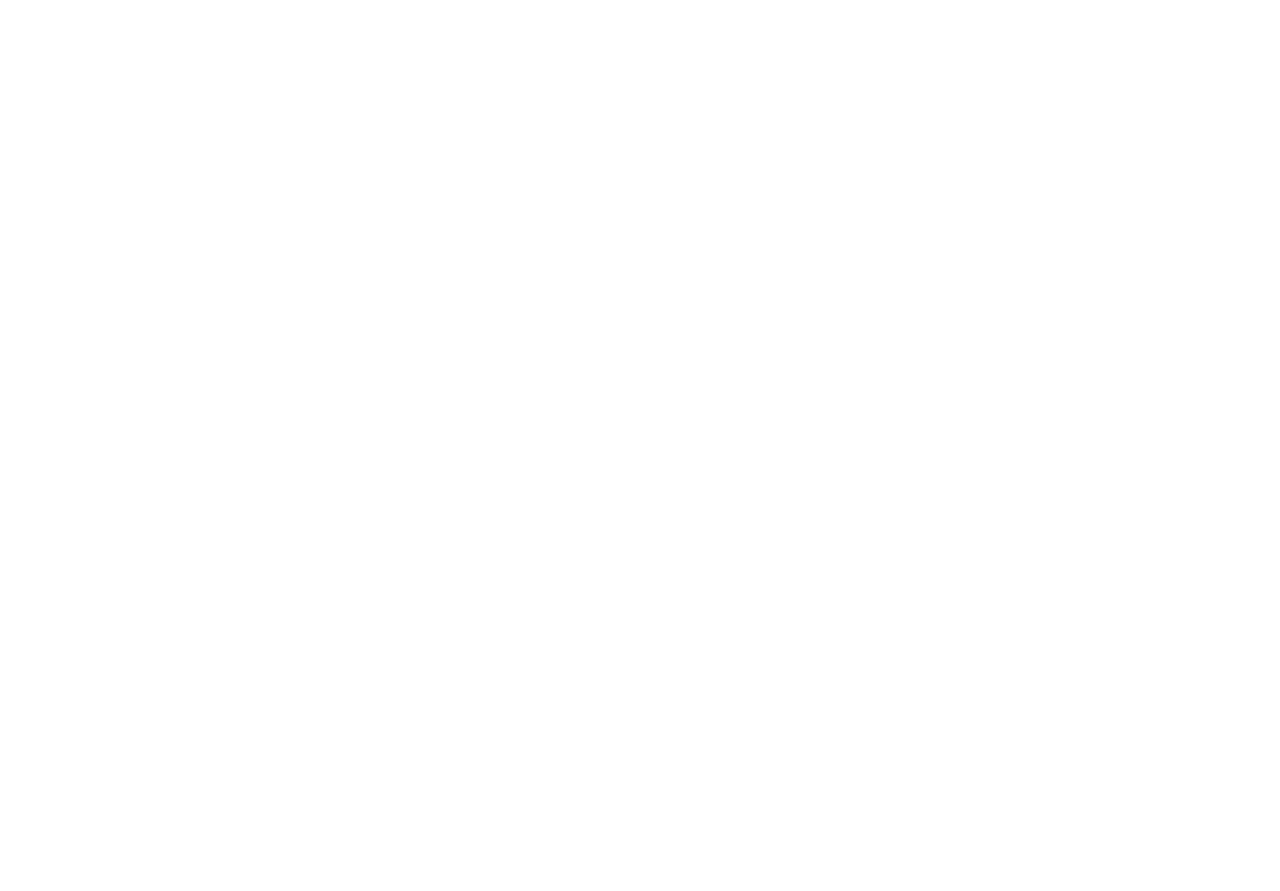
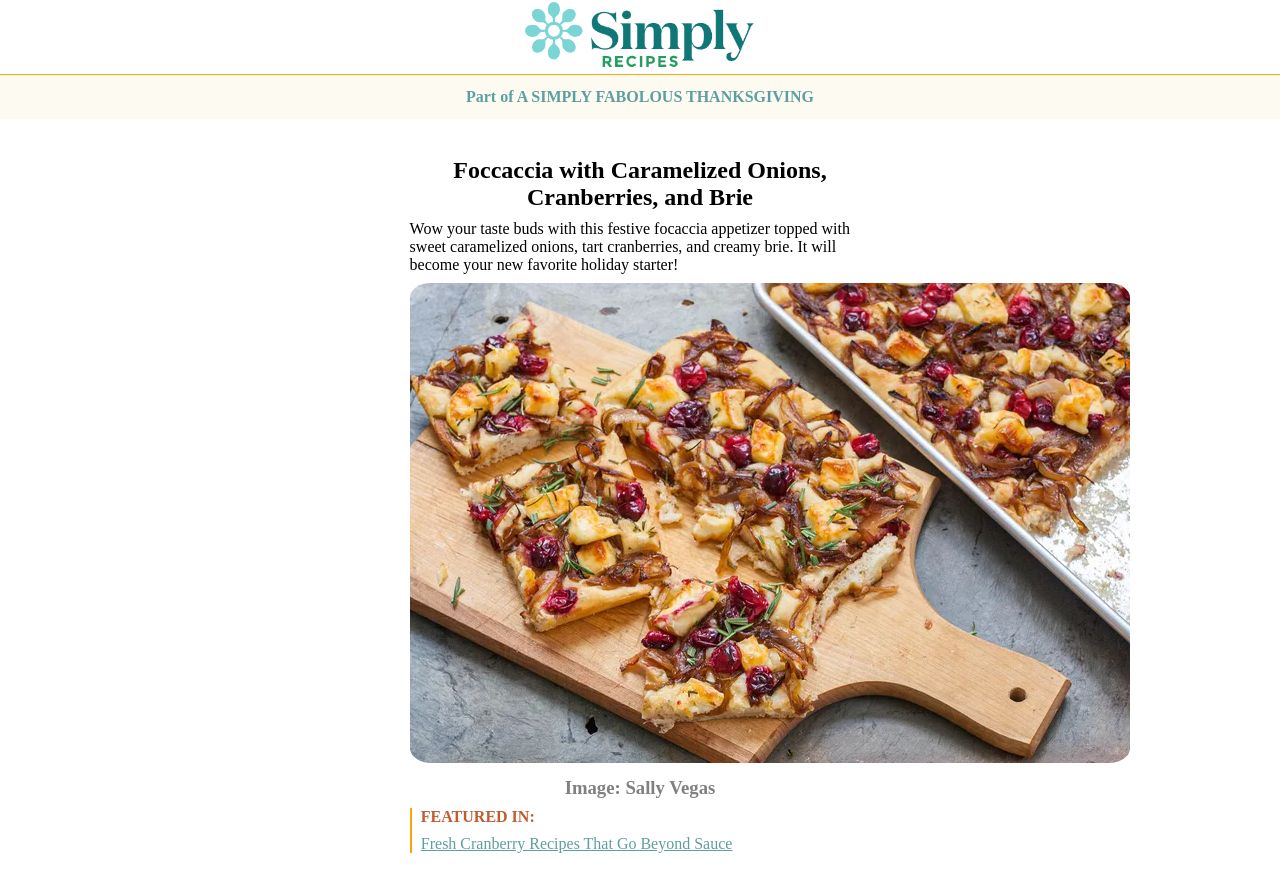
Before and after one commit to xAldox995/FS0624_RECAP_L3, a plain HTML site: page index.html in a window 1280 px wide. Before the commit the page ends 800 px from the top, so only its background shows below. Drawn offline with Linux system fonts and the light colour scheme.

Commit message:
finish hero

```diff
--- /dev/null
+++ b/assets/styles/index.css
@@ -0,0 +1,65 @@
+*{
+    margin: 0;
+    padding: 0;
+}
+
+#logo-container {
+    text-align: center;
+}
+
+#logo-container img {
+    width: 18%;
+}
+
+#logo-container div {
+    border-top: solid 1px orange;
+    background-color: #fdfbf1;
+    padding-bottom: 1% ;
+}
+
+#logo-container div h4 {
+    margin-top: 1%;
+    color: cadetblue;
+}
+
+#logo-container div p span {
+    font-weight: bolder;
+}
+
+main {
+    margin:3% 32%;
+}
+
+#hero {
+    text-align: center;
+}
+
+#hero p {
+    margin-bottom: 2%  ;
+    margin-top: 2% ;
+    text-align: start;
+}
+
+#hero img {
+    border-radius: 3%;
+}
+
+#hero h3 {
+    margin-bottom: 2%  ;
+    margin-top: 2%;
+    color: gray;
+}
+
+#hero div {
+    padding-left: 2%;
+    text-align: start;
+    border-left: solid 2px orange;
+}
+
+#hero div h4 {
+    color:#be5d31;
+}
+
+#hero div a {
+    color: cadetblue;
+}
--- a/index.html
+++ b/index.html
@@ -1,11 +1,36 @@
 <!DOCTYPE html>
 <html lang="en">
+
 <head>
     <meta charset="UTF-8">
     <meta name="viewport" content="width=device-width, initial-scale=1.0">
-    <title>Document</title>
+    <title>Recap Lesson 3</title>
+    <link rel="stylesheet" href="./assets/styles/index.css">
+    </link>
 </head>
+
 <body>
+    <header id="logo-container">
+        <img src="./assets/logo.png" alt="logo">
+        <div>
+            <h4>Part of <span>A SIMPLY FABOLOUS THANKSGIVING</span></h4>
+        </div>
+    </header>
+    <main>
+        <div id="hero">
+            <h2>Foccaccia with Caramelized Onions,<br> Cranberries, and Brie</h2>
+            <p>Wow your taste buds with this festive focaccia appetizer topped with sweet caramelized onions,
+                tart cranberries, and creamy brie. It will become your new favorite holiday starter!</p>
+            <img src="./assets/focaccia.png" alt="focaccia">
+            <h3>Image: Sally Vegas</h3>
+            <div>
+                <h4>FEATURED IN:</h4>
+                <a href="javascript:void(0)"><p>Fresh Cranberry Recipes That Go Beyond Sauce</p></a>
+            </div>
+
+            </div>
+    </main>
 
 </body>
+
 </html>
```
